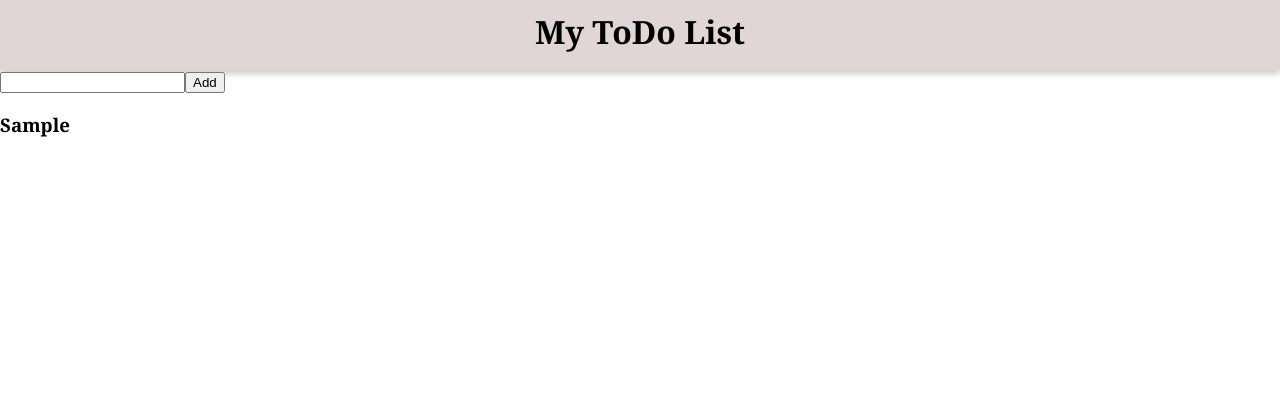
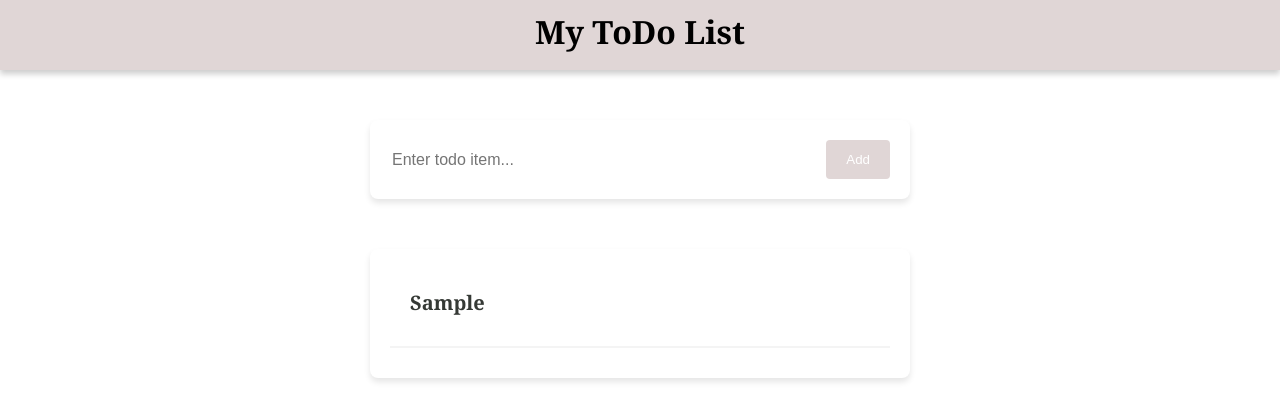
Before and after one commit to JSaillok/ToDo, a React (Vite) app in the folder react/: page / in a window 1280 px wide. Both pictures are taken after typing "Sample" into the empty fields and a click on the button "Add". Shown: the top 420 px of the page. Built offline with nearby package versions, Linux system fonts and the light colour scheme.

Commit message:
style its component

```diff
--- a/react/src/components/Form.jsx
+++ b/react/src/components/Form.jsx
@@ -1,4 +1,5 @@
 import { useState } from "react";
+import styles from "./form.module.css"
 
 export default function Form({todos, setTodos}) {
     const [todo, setTodo] = useState("");
@@ -8,13 +9,19 @@ export default function Form({todos, setTodos}) {
         setTodo("");
     }
     return (
-        <form onSubmit={handleSubmit}>
-            <input
-                onChange={(e)=> setTodo(e.target.value)}
-                value={todo}
-                type="text"
-            />
-            <button type="submit">Add</button>
+        <form className={styles.todoform} onSubmit={handleSubmit}>
+            {/* the add button be on the right of input */}
+            <div className={styles.inputContainer}>
+                <input className={styles.Input}
+                    onChange={(e)=> setTodo(e.target.value)}
+                    value={todo}
+                    type="text"
+                    placeholder="Enter todo item..."
+                />
+                <button className={styles.Button} type="submit">
+                    Add
+                </button>
+            </div>
         </form>
     );
 }
--- a/react/src/components/TodoItem.jsx
+++ b/react/src/components/TodoItem.jsx
@@ -1,5 +1,12 @@
+import styles from "./todoitem.module.css"
+
 export default function TodoItem({item}){
     return(
-        <h3>{item}</h3>
+        <div className={styles.item}>
+            <div className={styles.itemName}>
+                {item}
+            </div>
+            <hr className={styles.line} />
+        </div>
     );
 }
--- a/react/src/components/TodoList.jsx
+++ b/react/src/components/TodoList.jsx
@@ -1,8 +1,9 @@
 import TodoItem from "./TodoItem";
+import styles from "./todolist.module.css";
 
 export default function TodoList({todos}) {
     return(
-        <div>
+        <div className={styles.list}>
             {todos.map(item=> (
                 <TodoItem key={item} item={item}/>
             ))}
--- /dev/null
+++ b/react/src/components/form.module.css
@@ -0,0 +1,35 @@
+.todoform {
+    background-color: white;
+    border-radius: 8px;
+    padding: 20px;
+    width: 500px;
+    margin: 0 auto;
+    margin-top: 50px;
+    box-shadow: 0 4px 6px rgb(0, 0, 0, 0.1);
+}
+
+.Input{
+    display: block;
+    width: 100%;
+    border: none;
+    color: black;
+    font-size: 16px;
+}
+
+.Input:focus{
+    outline: none;
+}
+
+.Button{
+    display: inline-block;
+    border: none;
+    border-radius: 4px;
+    background-color: rgb(224, 214, 214);
+    padding: 12px 20px;
+    color: #fff;
+    cursor: pointer;
+}
+
+.inputContainer{
+    display: flex;
+}
--- /dev/null
+++ b/react/src/components/todoitem.module.css
@@ -0,0 +1,15 @@
+.item{
+    width: 500px;
+    color: #353935;
+    font-size: 20px;
+    margin: 0 auto;
+}
+
+.itemName{
+    font-weight: bold;
+    padding: 20px;
+}
+
+.line{
+    border: 1px solid #f4f4f4;
+}
--- /dev/null
+++ b/react/src/components/todolist.module.css
@@ -0,0 +1,9 @@
+.list{
+    background-color: white;
+    border-radius: 8px;
+    box-shadow: 0 4px 6px rgba(0, 0, 0, 0.1);
+    width: 500px;
+    margin: 0 auto;
+    padding: 20px;
+    margin-top: 50px;
+}
```
